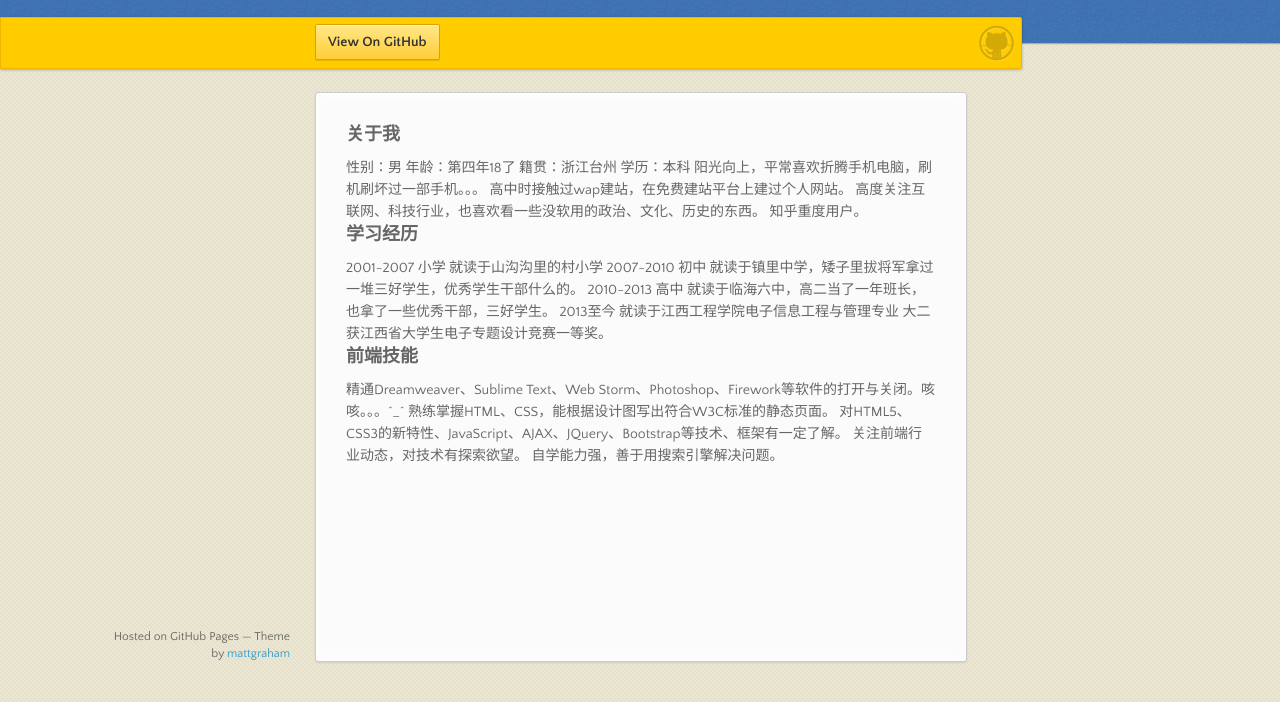
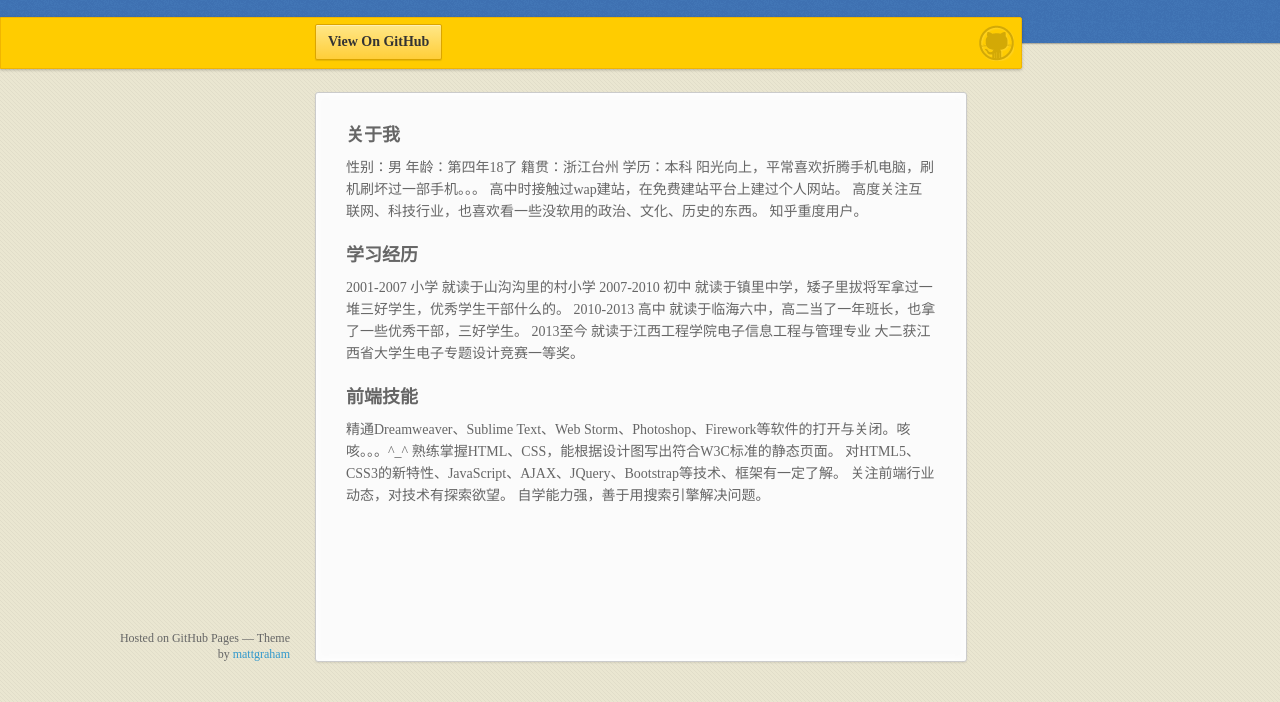
Before and after one commit to shoung6/shoung6.github.com, a plain HTML site: page index.html in a window 1280 px wide. Shown: the part 98-800 px from the top of the page. Drawn offline with nearby package versions, Linux system fonts and the light colour scheme.

Commit message:
Update index.html

```diff
--- a/index.html
+++ b/index.html
@@ -3,7 +3,7 @@
   <head>
     <meta charset="utf-8">
     <meta http-equiv="X-UA-Compatible" content="chrome=1">
-    <title>Shoung6.GitHub.com by shoung6</title>
+    <title>林光俊个人主页</title>
     <link rel="stylesheet" href="stylesheets/styles.css">
     <link rel="stylesheet" href="stylesheets/github-dark.css">
     <script src="https://ajax.googleapis.com/ajax/libs/jquery/1.7.1/jquery.min.js"></script>
@@ -12,6 +12,9 @@
       <script src="//html5shiv.googlecode.com/svn/trunk/html5.js"></script>
     <![endif]-->
     <meta name="viewport" content="width=device-width, initial-scale=1, user-scalable=no">
+    <style>
+      body{font-family:微软雅黑;}
+    </style>
 
   </head>
   <body>
@@ -33,26 +36,26 @@
       </nav>
       <section>
         <h3>关于我</h3>
-        性别：男     年龄：第四年18了   籍贯：浙江台州  学历：本科
+        <p>性别：男     年龄：第四年18了   籍贯：浙江台州  学历：本科
         阳光向上，平常喜欢折腾手机电脑，刷机刷坏过一部手机。。。
         高中时接触过wap建站，在免费建站平台上建过个人网站。
         高度关注互联网、科技行业，也喜欢看一些没软用的政治、文化、历史的东西。
-        知乎重度用户。
-
+        知乎重度用户。</p>
         <h3>学习经历</h3>
-
+        <p>
         2001-2007 小学 就读于山沟沟里的村小学
         2007-2010 初中 就读于镇里中学，矮子里拔将军拿过一堆三好学生，优秀学生干部什么的。
         2010-2013 高中 就读于临海六中，高二当了一年班长，也拿了一些优秀干部，三好学生。
         2013至今 就读于江西工程学院电子信息工程与管理专业 大二获江西省大学生电子专题设计竞赛一等奖。
-
+        </p>
         <h3>前端技能</h3>
-
+        <p>
         精通Dreamweaver、Sublime Text、Web Storm、Photoshop、Firework等软件的打开与关闭。咳咳。。。^_^
         熟练掌握HTML、CSS，能根据设计图写出符合W3C标准的静态页面。
         对HTML5、CSS3的新特性、JavaScript、AJAX、JQuery、Bootstrap等技术、框架有一定了解。
         关注前端行业动态，对技术有探索欲望。
         自学能力强，善于用搜索引擎解决问题。
+        </p>
       </section>
       <footer>
         <p><small>Hosted on GitHub Pages &mdash; Theme by <a href="https://twitter.com/michigangraham">mattgraham</a></small></p>
```
